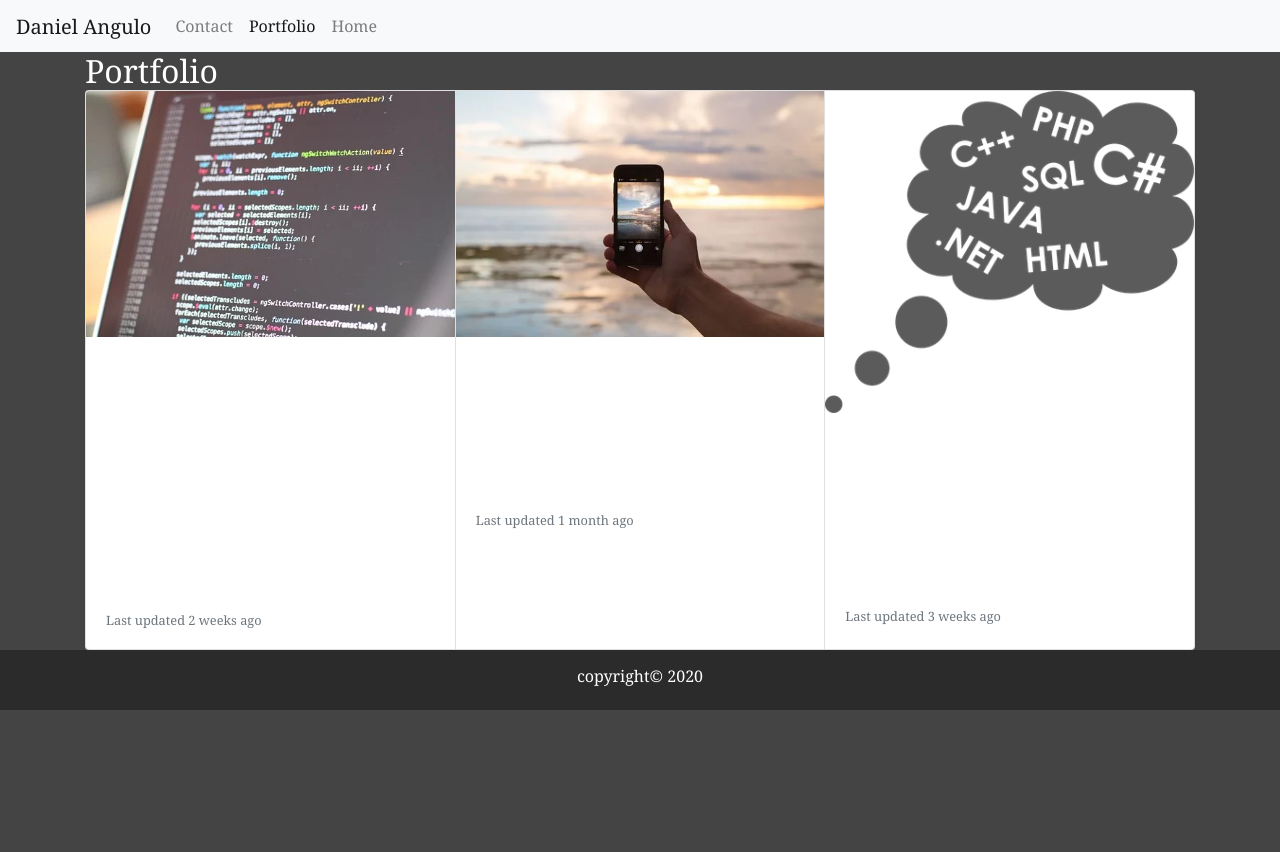
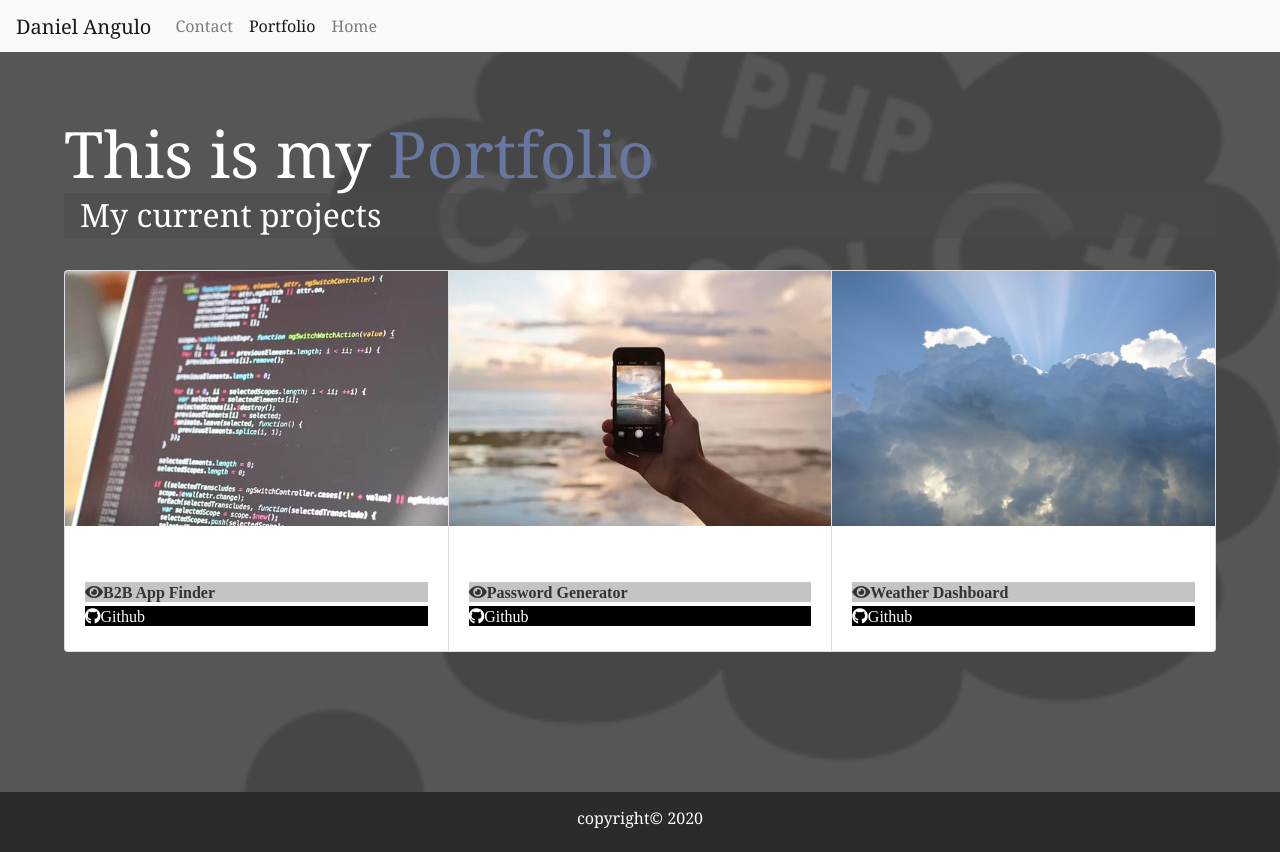
Before and after one commit to dangulo4/New-Portfolio, a website: page portfolio.html in a window 1280 px wide. Before the commit the page ends 800 px from the top, so only its background shows below. Drawn offline with nearby package versions, Linux system fonts and the light colour scheme.

Commit message:
portfolio

```diff
--- a/portfolio.html
+++ b/portfolio.html
@@ -5,7 +5,8 @@
   <meta charset="UTF-8">
   <meta name="viewport" content="width=device-width, initial-scale=1.0">
   <meta http-equiv="X-UA-Compatible" content="ie=edge">
-  <title>Portfolio</title>
+  <link rel="stylesheet" href="https://use.fontawesome.com/releases/v5.2.0/css/all.css" integrity="sha384-hWVjflwFxL6sNzntih27bfxkr27PmbbK/iSvJ+a4+0owXq79v+lsFkW54bOGbiDQ"
+    crossorigin="anonymous">
   <!--Adding style sheet: reset-->
   <link rel="stylesheet" href="css/reset.css">
   <!--Adding jquery, bootstrap-->
@@ -20,11 +21,12 @@
   </script>
   <link rel="stylesheet" href="https://stackpath.bootstrapcdn.com/bootstrap/4.4.1/css/bootstrap.min.css"
     integrity="sha384-Vkoo8x4CGsO3+Hhxv8T/Q5PaXtkKtu6ug5TOeNV6gBiFeWPGFN9MuhOf23Q9Ifjh" crossorigin="anonymous">
-  <link rel="stylesheet" type="text/css" href="css/style.css">
+  <link rel="stylesheet" type="text/css" href="css/main.css">
+  <title>Portfolio</title>
 </head>
 <!--Nav bar with collapse feature-->
 
-<body class="box-set">
+<body id="bg-img-about">
   <nav class="navbar navbar-expand-lg navbar-light bg-light">
     <a id="navbarheader" class="navbar-brand" href="index.html">Daniel Angulo</a>
     <button class="navbar-toggler" type="button" data-toggle="collapse" data-target="#navbarSupportedContent"
@@ -46,52 +48,73 @@
     </div>
   </nav>
 
-  <div class="container">
-    <div class="row">
-      <div class="col-md-12">
-        <h2 id="headerTwoText">Portfolio</h2>
-      </div>
+  <nav class="menu">
+    <div class="menu-branding">
     </div>
+</nav>
+</header>
+<main id="portfolio">
+    <h1 class="lg-heading">
+        This is my <span class="text-secondary">Portfolio</span>
+    </h1>
+    <h2 class="sm-heading">
+        My current projects
+    </h2>
+    <!-- <div class="projects"></div> -->
     <div class="card-group">
       <div class="card">
         <img id="cardImage" src="images/pic2.jpg" class="card-img-top" alt="...">
         <div class="card-body">
-          <h5 class="card-title">10 Skills as a front end developer</h5>
-          <p class="card-text">1. HTML/CSS,<br>2. Javascript/JQuery<br>3. CSS and Javascript Framework<br>
-            4. CSS Preprocessing<br>5. Version Control/GIT<br>6. Responsive Design<br>
-            7. Testing/Debugging<br>8. Browser Developer Tools<br>9. Web Performance<br>
-            10. Command Line</p>
-          <p class="card-text"><small class="text-muted">Last updated 2 weeks ago</small></p>
+          <h5 class="card-title">B2B App Finder</h5>
+          <div class="item">
+            <!-- <a href="#!"></a> -->
+            <a href="https://alexiachalita.github.io/project1/" class="btn-light">
+              <i class="fas fa-eye">B2B App Finder</i>
+            </a>
+            <a href="https://github.com/alexiachalita/project1" class="btn-dark">
+              <i class="fab fa-github">Github</i>
+            </a>
+          </div>
         </div>
       </div>
       <div class="card">
         <img id="cardImage" src="images/pic5.jpg" class="card-img-top" alt="...">
         <div class="card-body">
-          <h5 class="card-title">Responsive Web design</h5>
-          <p class="card-text">Understanding of responsive design principles and how to implement
-            them on the coding side. Responsive design is an intrinsic part of CSS frameworks like
-            the aforementioned Bootstrap.</p>
-          <p class="card-text"><small class="text-muted">Last updated 1 month ago</small></p>
+          <h5 class="card-title">Password Generator</h5>
+          <div class="item">
+            <!-- <a href="#!"></a> -->
+            <a href="https://dangulo4.github.io/PasswordGenerator/" class="btn-light">
+              <i class="fas fa-eye">Password Generator</i>
+            </a>
+            <a href="https://github.com/dangulo4/PasswordGenerator" class="btn-dark">
+              <i class="fab fa-github">Github</i>
+            </a>
+          </div>
         </div>
       </div>
       <div class="card">
-        <img id="cardImage" src="images/pic6.jpg" class="card-img-top" alt="...">
+        <img id="cardImage" src="images/weather.jpg" class="card-img-top" alt="...">
         <div class="card-body">
-          <h5 class="card-title">Database Modeling</h5>
-          <p class="card-text">Work with clinical and non-clinical clients designing a reporting
-            infrastructure to meet organizational and operational requirements. Supports existing
-            tools and adoption of standard strategic tools to support the Data Warehouse.</p>
-          <p class="card-text"><small class="text-muted">Last updated 3 weeks ago</small></p>
+          <h5 class="card-title">WeatherDashboard</h5>
+          <div class="item">
+            <!-- <a href="#!"></a> -->
+            <a href="https://dangulo4.github.io/WeatherDashboard/" class="btn-light">
+              <i class="fas fa-eye">Weather Dashboard</i>
+            </a>
+            <a href="https://github.com/dangulo4/WeatherDashboard" class="btn-dark">
+              <i class="fab fa-github">Github</i>
+            </a>
+          </div>
         </div>
       </div>
     </div>
-  </div>
-  <!--second container to hold horizontal line and footer-->
-  <footer id="main-footer">
+</main>
+
+<footer id="main-footer">
     copyright&copy; 2020
-  </footer>
-
-  <script src="script.js"></script>
+</footer>
+<!-- <script src="https://cdnjs.cloudflare.com/ajax/libs/jquery/3.2.1/jquery.min.js"></script>  -->
+<script src="script.js"></script>
 </body>
 
 </html>
--- a/scss/main.scss
+++ b/scss/main.scss
@@ -257,6 +257,53 @@ main {
     border-bottom: $secondary-color 5px solid;
 }
 
+// #bg-img-about {
+//     overflow: hidden;
+// }
+
+//Portfolio
+// .projects {
+//     display: grid;
+//     grid-gap: 0.7rem;
+//     grid-template-columns: repeat(3, 1fr);
+
+//     img {
+//         width:100%;
+//         height: 100%;
+//         border: 3px #fff solid;
+
+//         &:hover {
+//             opacity: 0.5;
+//             border-color: $secondary-color;
+//             @include easeOut;
+//         }
+//     }
+//  }
+
+ //Button
+ .btn {
+    display: block;
+    padding: 0.5rem 1 rem;
+    border: 0;
+    margin-bottom: 0.3rem;
+    &:hover {
+        background: $secondary-color;
+        color: set-text-color($secondary-color);
+    }
+ }
+
+ .btn-dark {
+    @extend .btn;
+    background: darken($primary-color, 50);
+    color: #fff;
+ }
+
+ .btn-light {
+    @extend .btn;
+    background: lighten($primary-color, 50);
+    color: #333;
+ }
+
 #main-footer {
     text-align: center;
     padding: 1rem;
```
Also changed, not shown: css/main.css, images/PasswordGenerator.JPG (added), images/project1.JPG (added), images/weather.jpg (added), images/weatherapp.png (added), images/weatherdashboard.JPG (added).
